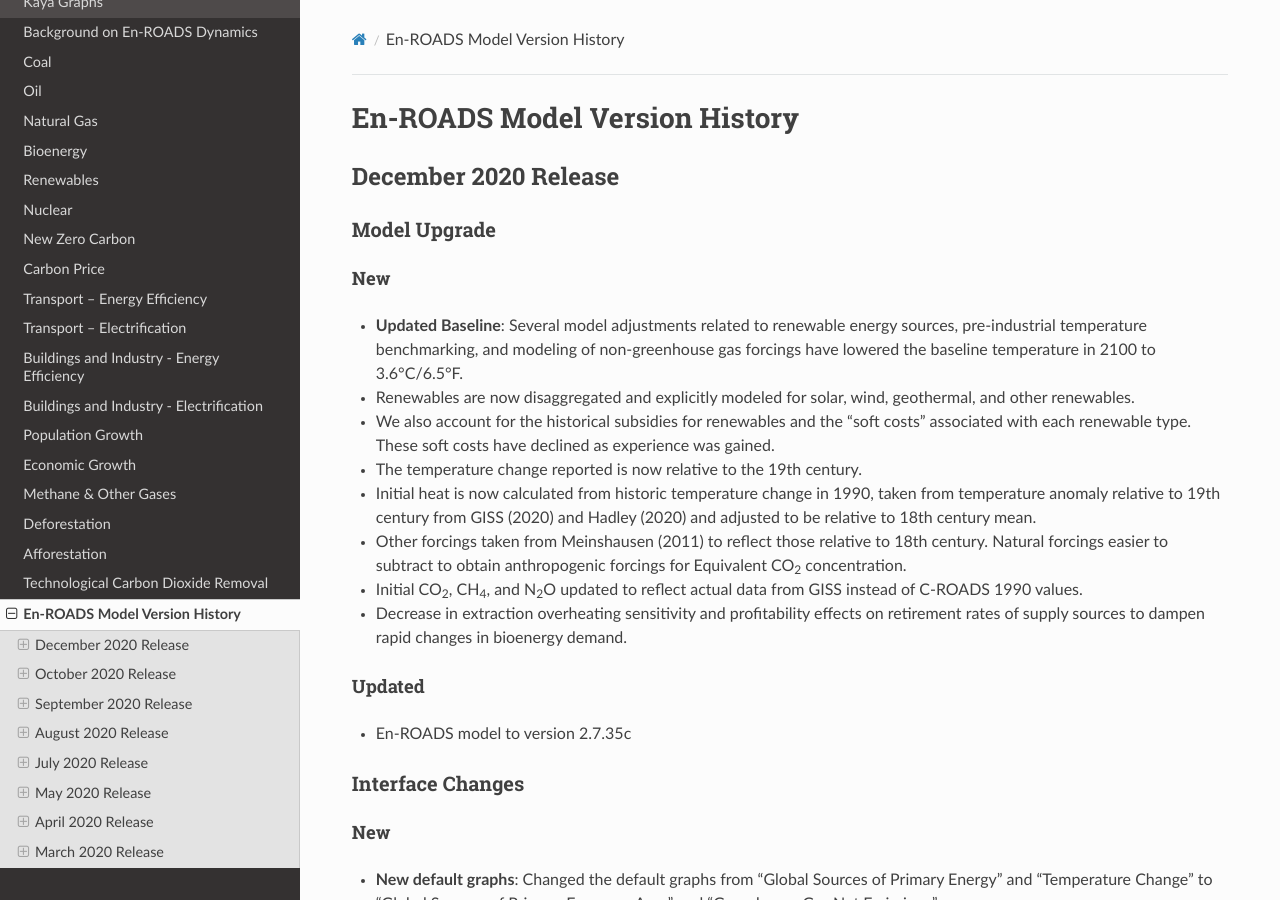
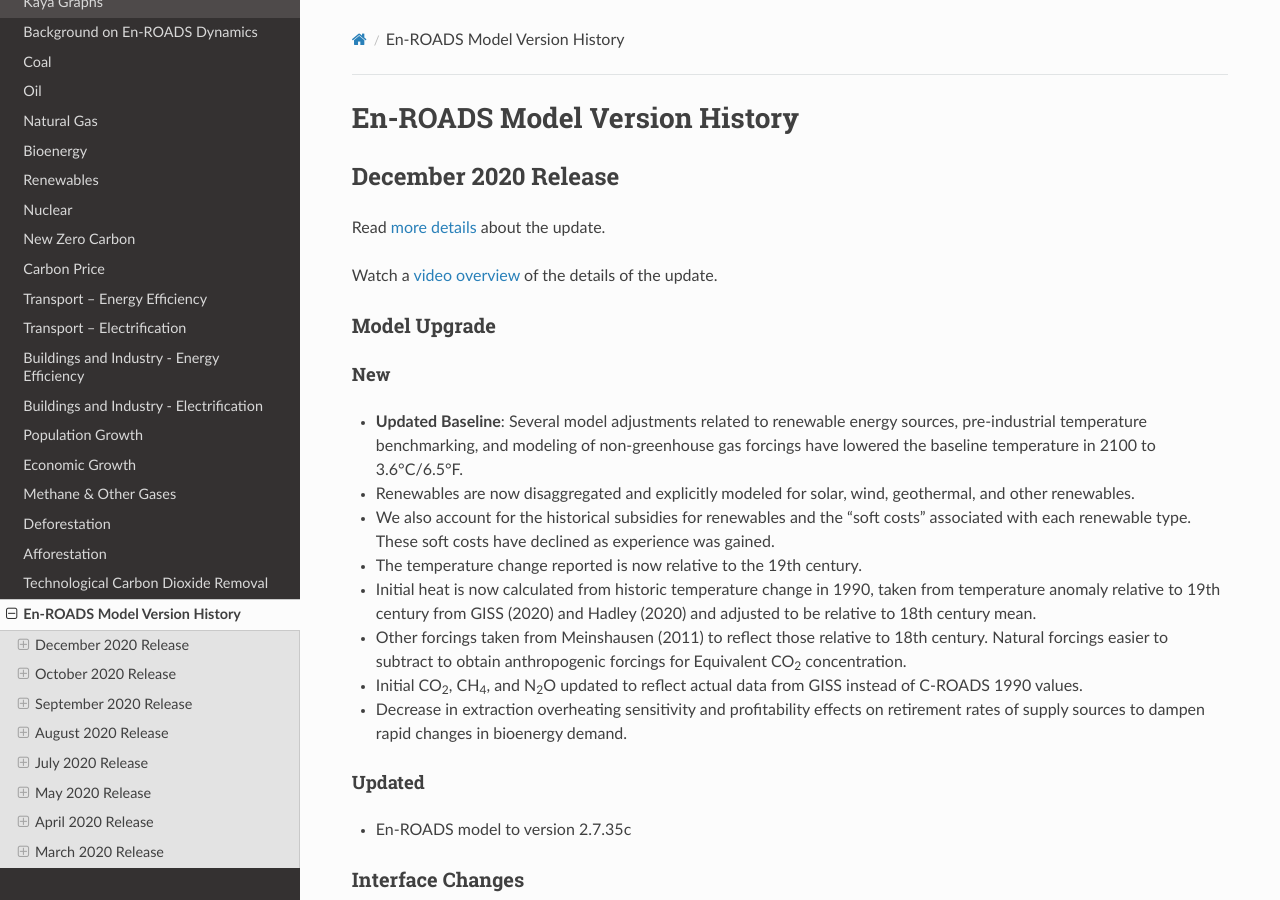
Before and after one commit to climateinteractive/enroads-guide, a Sphinx documentation site: the page built from docs/guide/changelog.rst, in a window 1280 px wide and 900 px high. Built offline with Sphinx 7.4.7 and the Read the Docs theme 2.0.0, drawn with Linux system fonts in a browser that asks for light colours.

Commit message:
Add links to the top of the December 2020 release notes

```diff
--- a/docs/guide/changelog.rst
+++ b/docs/guide/changelog.rst
@@ -9,6 +9,10 @@
 
 December 2020 Release
 --------------------
+
+Read `more details <https://www.climateinteractive.org/project-news/en-roads-updated-with-new-baseline-scenario/>`_ about the update.
+
+Watch a `video overview <https://youtu.be/7yBmVysNEsI>`_ of the details of the update.
 
 Model Upgrade
 ~~~~~~~~~~~~~
```
